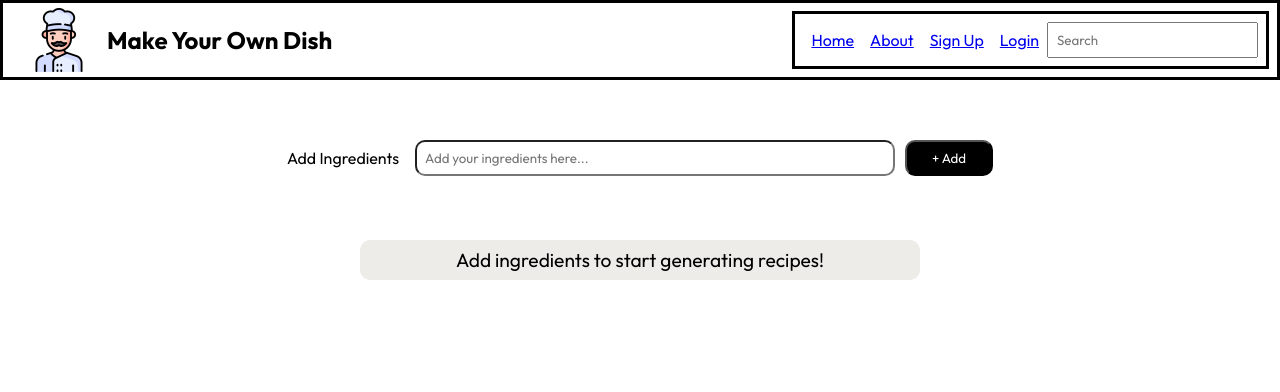
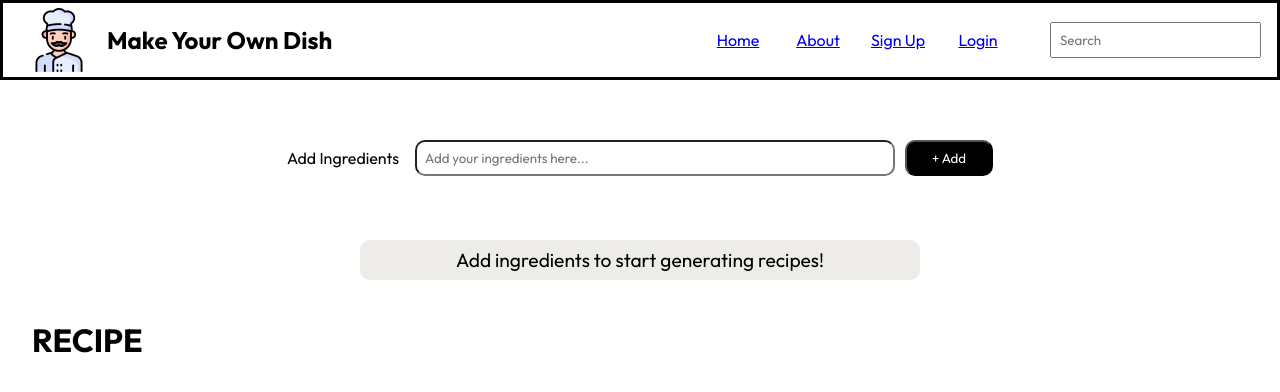
Before and after one commit to Astronicle/MakeYourOwnDish, a React (Vite) app: page / in a window 1280 px wide. Shown: the top 392 px of the page. Built offline with nearby package versions, Linux system fonts and the light colour scheme; a web font is replaced by a local one.

Commit message:
Added Recipe component and updated style

```diff
--- a/src/App.jsx
+++ b/src/App.jsx
@@ -1,12 +1,15 @@
 import './App.css'
 import Navbar from './components/Navbar.jsx'
 import IngredientsAdd from './components/IngredientsAdd.jsx'
+import Recipe from './components/Recipe.jsx'
 
 function App() {
+
   return (
     <>
       <Navbar />
       <IngredientsAdd />
+      <Recipe />
     </>
   )
 }
--- a/src/components/IngredientsAdd.jsx
+++ b/src/components/IngredientsAdd.jsx
@@ -1,11 +1,9 @@
-import { use } from 'react'
 import './components.css'
 import {useState} from "react"
 
 function IngredientsAdd() {
 
     const [ingredientList, setIngredientList] = useState([])
-    const [recipeShown, setRecipeShown] = useState(false)
 
     function addIngredient(formData) {
         const ingredientInput = formData.get("ingredient")
--- a/src/components/Navbar.jsx
+++ b/src/components/Navbar.jsx
@@ -10,11 +10,11 @@ function Navbar() {
                     <h1>Make Your Own Dish</h1>
                 </div>
                 <div className='navLinks'>
-                    <a href='#'>Home</a>
-                    <a href='#'>About</a>
-                    <a href='#'>Sign Up</a>
-                    <a href='#'>Login</a>
-                    <input type='text' placeholder='Search'></input>
+                    <a href='#' className='changeColor'>Home</a>
+                    <a href='#' className='changeColor'>About</a>
+                    <a href='#' className='changeColor'>Sign Up</a>
+                    <a href='#' className='changeColor'>Login</a>
+                    <input type='text' placeholder='Search' className='searchBar'></input>
                 </div>
             </nav>
             <br></br>
--- /dev/null
+++ b/src/components/Recipe.jsx
@@ -0,0 +1,8 @@
+import { useState } from "react";
+import './components.css'
+
+function Recipe(props) {
+    return (<h1>RECIPE</h1>)
+}
+
+export default Recipe
--- a/src/components/components.css
+++ b/src/components/components.css
@@ -27,9 +27,27 @@
 }
 
 .navLinks {
-    border-style: solid;
     display: flex;
     justify-content: center;
+    height: 5rem;
+    align-items: center;
+}
+
+.changeColor{
+    height: 5rem;
+    align-content: center;
+    width: 5rem;
+    text-align: center;
+}
+
+.changeColor:hover{
+    transition: ease-in 0.3s;
+    color: white;
+    background-color: black;
+}
+
+.searchBar{
+    margin-left: 2rem;
 }
 
 .logo {
```
